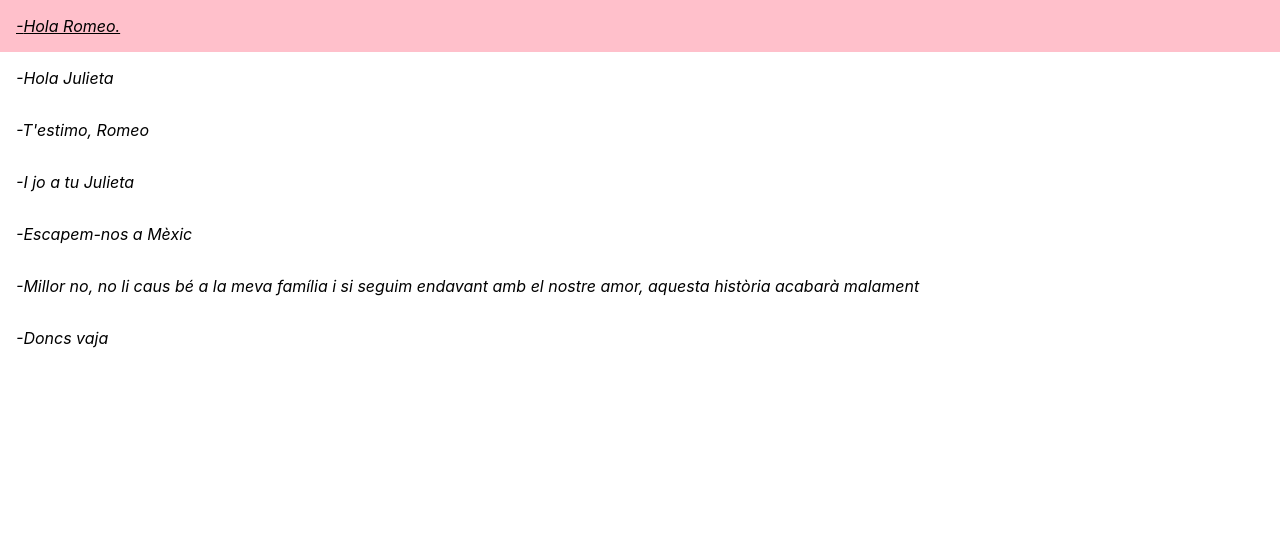
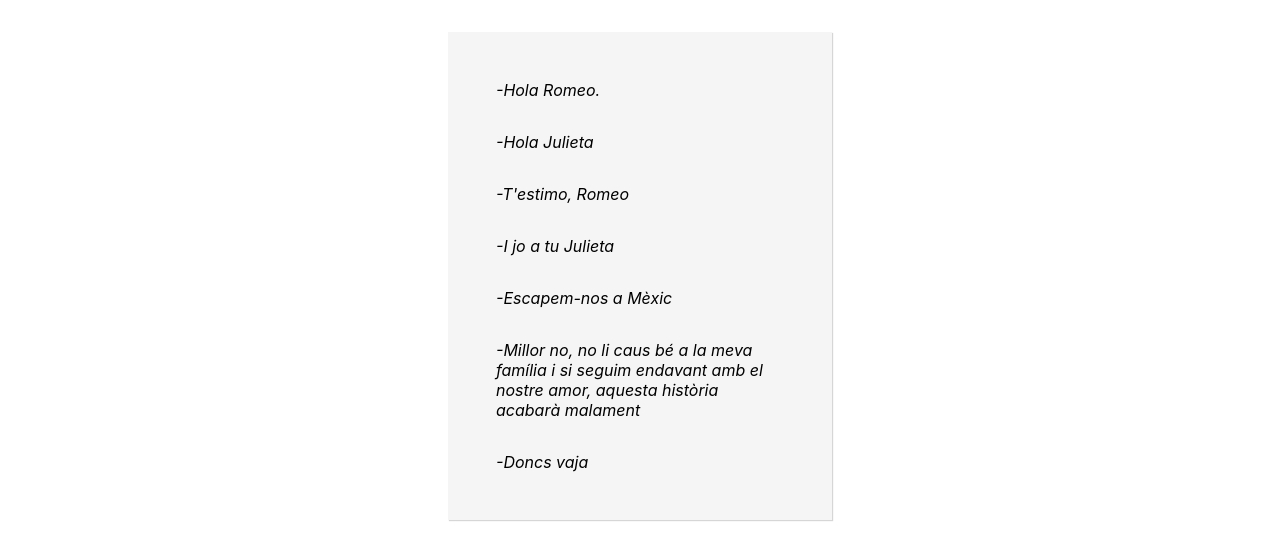
Before and after one commit to acastdeveloper/s7, a React (Create React App) app: page / in a window 1280 px wide. Shown: the top 560 px of the page. Built offline with nearby package versions, Linux system fonts and the light colour scheme.

Commit message:
Level02 - Exercice02

```diff
--- a/src/App.js
+++ b/src/App.js
@@ -1,11 +1,12 @@
 import React from 'react';
+import {Wrapper} from './styles/styled';
 
 import Dialeg from './components/Dialeg';
 
 export default _ =>{
   return (
-    <>
+    <Wrapper>
       <Dialeg />
-    </>
+    </Wrapper>
   );
 }
--- a/src/components/Dialeg.js
+++ b/src/components/Dialeg.js
@@ -7,7 +7,7 @@ export default _ =>{
 
   const linies = Linies.map((l)=>{
     return(
-      <Cuadrado>{l}</Cuadrado>
+        <Cuadrado>{l}</Cuadrado>
     );
   });
 
--- a/src/styles/styled.js
+++ b/src/styles/styled.js
@@ -14,3 +14,12 @@ export const Cuadrado = styled.div`
     content: "-";
   }
 `;
+
+
+export const Wrapper = styled.div`
+  max-width: 320px;
+  margin: 2rem auto;
+  padding: 2rem;
+  background-color: whitesmoke;
+  box-shadow:1px 1px 1px #33333333;
+`;
```
